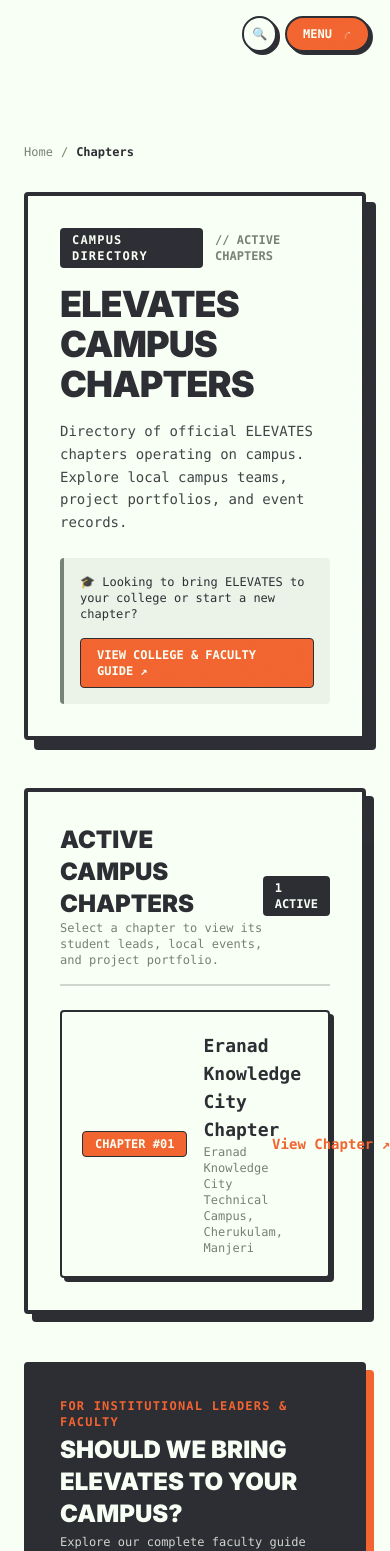
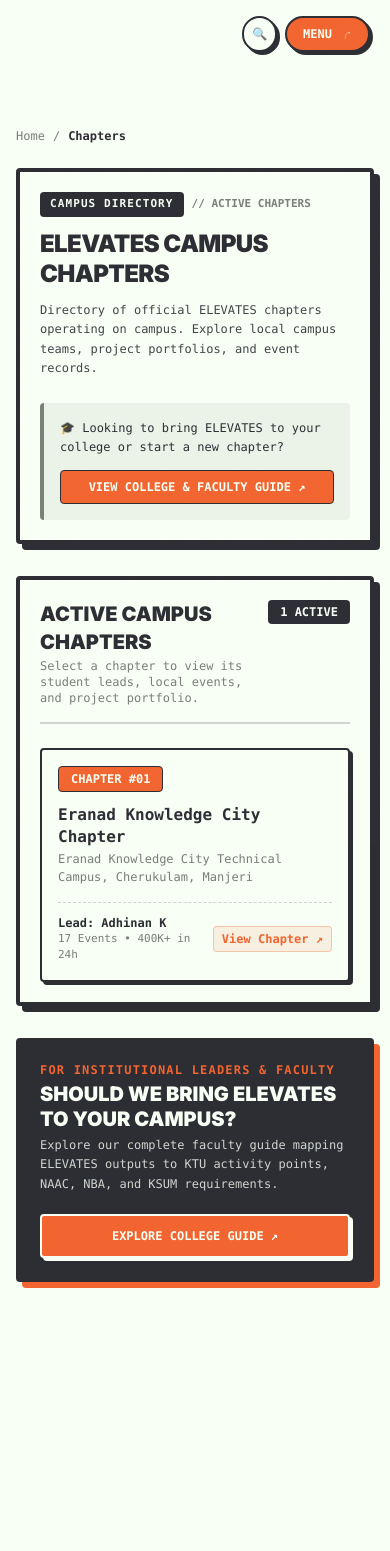
Before and after one commit to Elevates-Foundation/Elevates-web, a Next.js app: page /chapters in a window 390 px wide. Shown: the top 1551 px of the page. After the commit the page ends 1362 px from the top, so only its background shows below. Built offline with nearby package versions, Linux system fonts and the light colour scheme.

Commit message:
fix(responsive): fix mobile layout overflow and card text wrapping on /chapters for iPhone 12 Pro (390px)

```diff
--- a/src/app/chapters/page.tsx
+++ b/src/app/chapters/page.tsx
@@ -27,45 +27,45 @@ export default function ChaptersPage() {
   };
 
   return (
-    <main className="min-h-screen bg-paper text-graphite pt-36 md:pt-40 pb-24 px-6 md:px-12 max-w-7xl mx-auto selection:bg-flame selection:text-paper relative overflow-hidden">
+    <main className="min-h-screen bg-paper text-graphite pt-32 sm:pt-36 md:pt-40 pb-20 sm:pb-24 px-4 sm:px-6 md:px-12 max-w-7xl mx-auto selection:bg-flame selection:text-paper relative overflow-hidden">
       <script
         type="application/ld+json"
         dangerouslySetInnerHTML={{ __html: JSON.stringify(jsonLd) }}
       />
 
       {/* Breadcrumb Navigation */}
-      <nav aria-label="Breadcrumb" className="mb-8 font-mono text-xs text-olive flex items-center gap-2">
+      <nav aria-label="Breadcrumb" className="mb-6 sm:mb-8 font-mono text-xs text-olive flex items-center gap-2">
         <Link href="/" className="hover:underline">Home</Link>
         <span>/</span>
         <span className="text-graphite font-bold">Chapters</span>
       </nav>
 
       {/* Directory Header */}
-      <section className="bg-paper border-4 border-graphite rounded-sm p-8 md:p-12 shadow-[10px_10px_0px_0px_rgba(45,45,52,1)] mb-12 relative overflow-hidden">
-        <div className="flex items-center gap-3 mb-4">
-          <span className="font-mono text-xs uppercase tracking-widest text-paper bg-graphite px-3 py-1 font-bold rounded-sm">
+      <section className="bg-paper border-4 border-graphite rounded-sm p-5 sm:p-8 md:p-12 shadow-[6px_6px_0px_0px_rgba(45,45,52,1)] sm:shadow-[10px_10px_0px_0px_rgba(45,45,52,1)] mb-8 sm:mb-12 relative overflow-hidden">
+        <div className="flex items-center gap-2 sm:gap-3 mb-3 sm:mb-4 flex-wrap">
+          <span className="font-mono text-[11px] sm:text-xs uppercase tracking-widest text-paper bg-graphite px-2.5 sm:px-3 py-1 font-bold rounded-sm">
             CAMPUS DIRECTORY
           </span>
-          <span className="font-mono text-xs text-olive font-bold">
+          <span className="font-mono text-[11px] sm:text-xs text-olive font-bold">
             // ACTIVE CHAPTERS
           </span>
         </div>
 
-        <h1 className="text-4xl md:text-6xl font-black uppercase tracking-tight text-graphite mb-4">
+        <h1 className="text-2xl sm:text-4xl md:text-6xl font-black uppercase tracking-tight text-graphite mb-3 sm:mb-4 leading-tight">
           ELEVATES CAMPUS CHAPTERS
         </h1>
 
-        <p className="font-mono text-sm text-graphite/90 leading-relaxed max-w-3xl mb-6">
+        <p className="font-mono text-xs sm:text-sm text-graphite/90 leading-relaxed max-w-3xl mb-6">
           Directory of official ELEVATES chapters operating on campus. Explore local campus teams, project portfolios, and event records.
         </p>
 
-        <div className="bg-olive/10 border-l-4 border-olive p-4 rounded-sm font-mono text-xs text-graphite flex items-center justify-between flex-wrap gap-4">
-          <span>
+        <div className="bg-olive/10 border-l-4 border-olive p-4 rounded-sm font-mono text-xs text-graphite flex flex-col sm:flex-row sm:items-center justify-between gap-3 sm:gap-4">
+          <span className="leading-relaxed">
             🎓 Looking to bring ELEVATES to your college or start a new chapter?
           </span>
           <Link
             href="/for-colleges"
-            className="bg-flame text-paper font-bold px-4 py-2 rounded-sm border border-graphite hover:bg-graphite transition-colors uppercase"
+            className="bg-flame text-paper font-bold px-4 py-2 rounded-sm border border-graphite hover:bg-graphite transition-colors uppercase text-center shrink-0"
           >
             VIEW COLLEGE &amp; FACULTY GUIDE ↗
           </Link>
@@ -73,15 +73,15 @@ export default function ChaptersPage() {
       </section>
 
       {/* Active Campus Chapters Directory */}
-      <section className="bg-paper border-4 border-graphite rounded-sm p-8 md:p-10 shadow-[8px_8px_0px_0px_rgba(45,45,52,1)] mb-12">
-        <div className="flex items-center justify-between mb-6 border-b-2 border-graphite/20 pb-4">
+      <section className="bg-paper border-4 border-graphite rounded-sm p-5 sm:p-8 md:p-10 shadow-[6px_6px_0px_0px_rgba(45,45,52,1)] sm:shadow-[8px_8px_0px_0px_rgba(45,45,52,1)] mb-8 sm:mb-12">
+        <div className="flex items-start sm:items-center justify-between mb-6 border-b-2 border-graphite/20 pb-4 gap-2">
           <div>
-            <h2 className="text-2xl md:text-3xl font-black uppercase text-graphite">
+            <h2 className="text-xl sm:text-2xl md:text-3xl font-black uppercase text-graphite">
               ACTIVE CAMPUS CHAPTERS
             </h2>
-            <p className="font-mono text-xs text-olive">Select a chapter to view its student leads, local events, and project portfolio.</p>
+            <p className="font-mono text-xs text-olive mt-0.5">Select a chapter to view its student leads, local events, and project portfolio.</p>
           </div>
-          <span className="font-mono text-xs font-bold text-paper bg-graphite px-3 py-1 rounded-sm">
+          <span className="font-mono text-xs font-bold text-paper bg-graphite px-3 py-1 rounded-sm shrink-0">
             {CHAPTERS.length} ACTIVE
           </span>
         </div>
@@ -91,22 +91,22 @@ export default function ChaptersPage() {
             <Link
               key={ch.slug}
               href={`/chapters/${ch.slug}`}
-              className="flex items-center justify-between p-5 bg-paper border-2 border-graphite rounded-sm shadow-[4px_4px_0px_0px_rgba(45,45,52,1)] hover:border-flame hover:shadow-[6px_6px_0px_0px_rgba(242,100,48,1)] transition-all group"
+              className="flex flex-col sm:flex-row sm:items-center justify-between gap-4 p-4 sm:p-5 md:p-6 bg-paper border-2 border-graphite rounded-sm shadow-[3px_3px_0px_0px_rgba(45,45,52,1)] sm:shadow-[4px_4px_0px_0px_rgba(45,45,52,1)] hover:border-flame hover:shadow-[5px_5px_0px_0px_rgba(242,100,48,1)] transition-all group"
             >
-              <div className="flex items-center gap-4">
-                <span className="text-xs font-bold text-paper bg-flame px-3 py-1 rounded-sm border border-graphite shrink-0">
+              <div className="flex flex-col sm:flex-row sm:items-center gap-3 sm:gap-4 min-w-0 flex-1">
+                <span className="text-xs font-bold text-paper bg-flame px-3 py-1 rounded-sm border border-graphite shrink-0 self-start sm:self-auto">
                   CHAPTER #{ch.chapterNumber}
                 </span>
-                <div>
-                  <h3 className="font-bold text-lg text-graphite group-hover:text-flame transition-colors">
+                <div className="min-w-0">
+                  <h3 className="font-bold text-base sm:text-lg text-graphite group-hover:text-flame transition-colors leading-snug">
                     {ch.name}
                   </h3>
-                  <span className="text-xs text-olive block">{ch.college}</span>
+                  <span className="text-xs text-olive block mt-0.5 leading-normal">{ch.college}</span>
                 </div>
               </div>
 
-              <div className="flex items-center gap-6">
-                <div className="text-right hidden md:block">
+              <div className="flex items-center justify-between sm:justify-end gap-4 sm:gap-6 pt-3 sm:pt-0 border-t sm:border-t-0 border-dashed border-graphite/20 shrink-0">
+                <div className="text-left sm:text-right">
                   <span className="text-xs font-bold text-graphite block">
                     Lead: {ch.lead.name}
                   </span>
@@ -114,7 +114,7 @@ export default function ChaptersPage() {
                     {ch.stats.eventsCount} Events • {ch.stats.platformRequests ?? "Active"}
                   </span>
                 </div>
-                <span className="text-sm font-bold text-flame group-hover:translate-x-1 transition-transform shrink-0">
+                <span className="text-xs sm:text-sm font-bold text-flame group-hover:translate-x-1 transition-transform shrink-0 whitespace-nowrap bg-flame/10 sm:bg-transparent px-2 py-1 sm:p-0 rounded border border-flame/30 sm:border-0">
                   View Chapter ↗
                 </span>
               </div>
@@ -124,22 +124,22 @@ export default function ChaptersPage() {
       </section>
 
       {/* Institutional Callout Banner */}
-      <section className="bg-graphite text-paper border-4 border-graphite p-8 rounded-sm shadow-[8px_8px_0px_0px_rgba(242,100,48,1)] flex items-center justify-between flex-wrap gap-6">
+      <section className="bg-graphite text-paper border-4 border-graphite p-5 sm:p-8 rounded-sm shadow-[6px_6px_0px_0px_rgba(242,100,48,1)] sm:shadow-[8px_8px_0px_0px_rgba(242,100,48,1)] flex flex-col sm:flex-row items-start sm:items-center justify-between gap-5 sm:gap-6">
         <div>
           <span className="font-mono text-xs font-bold text-flame uppercase tracking-widest block mb-1">
             FOR INSTITUTIONAL LEADERS &amp; FACULTY
           </span>
-          <h2 className="text-2xl md:text-3xl font-black uppercase text-paper">
+          <h2 className="text-xl sm:text-2xl md:text-3xl font-black uppercase text-paper leading-tight">
             SHOULD WE BRING ELEVATES TO YOUR CAMPUS?
           </h2>
-          <p className="font-mono text-xs text-paper/80 mt-1 max-w-2xl">
+          <p className="font-mono text-xs text-paper/80 mt-1 max-w-2xl leading-relaxed">
             Explore our complete faculty guide mapping ELEVATES outputs to KTU activity points, NAAC, NBA, and KSUM requirements.
           </p>
         </div>
 
         <Link
           href="/for-colleges"
-          className="bg-flame text-paper font-mono font-bold px-8 py-3.5 rounded-sm border-2 border-paper shadow-[3px_3px_0px_0px_rgba(248,255,244,1)] hover:bg-paper hover:text-graphite transition-all uppercase text-sm"
+          className="bg-flame text-paper font-mono font-bold px-6 sm:px-8 py-3 rounded-sm border-2 border-paper shadow-[3px_3px_0px_0px_rgba(248,255,244,1)] hover:bg-paper hover:text-graphite transition-all uppercase text-xs sm:text-sm text-center shrink-0 w-full sm:w-auto"
         >
           EXPLORE COLLEGE GUIDE ↗
         </Link>
```
Also changed, not shown: src/app/chapters/[slug]/page.tsx (+33 -33 lines).
